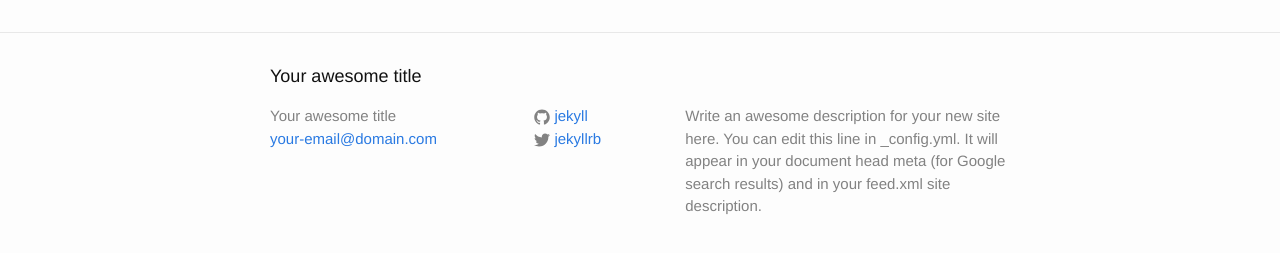
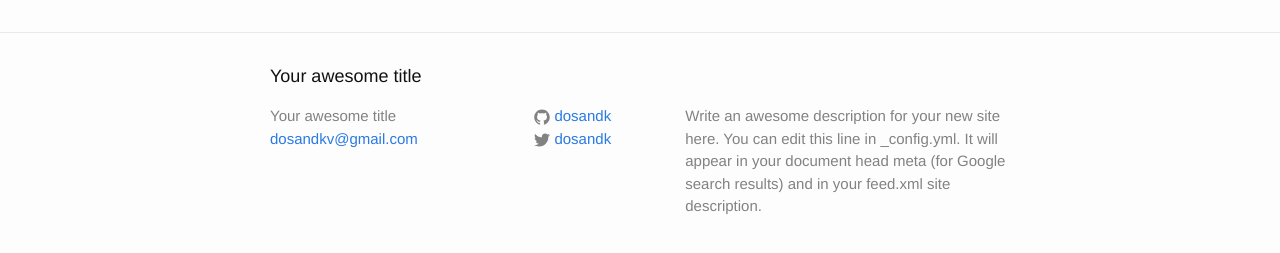
Before and after one commit to dosandk/blog, a Jekyll site: the page built from about.md, in a window 1280 px wide. Shown: the part 318-571 px from the top of the page. Built offline with Jekyll 4.4.1, drawn with Linux system fonts in a browser that asks for light colours.

Commit message:
added baseUrl to config;

```diff
--- a/_config.yml
+++ b/_config.yml
@@ -7,15 +7,15 @@
 
 # Site settings
 title: Your awesome title
-email: your-email@domain.com
+email: dosandkv@gmail.com
 description: > # this means to ignore newlines until "baseurl:"
   Write an awesome description for your new site here. You can edit this
   line in _config.yml. It will appear in your document head meta (for
   Google search results) and in your feed.xml site description.
-baseurl: "" # the subpath of your site, e.g. /blog
-url: "http://yourdomain.com" # the base hostname & protocol for your site
-twitter_username: jekyllrb
-github_username:  jekyll
+baseurl: "/blog" # the subpath of your site, e.g. /blog
+url: "http://dosandk.github.io/" # the base hostname & protocol for your site
+twitter_username: dosandk
+github_username:  dosandk
 
 # Build settings
 markdown: kramdown
```
Also changed, not shown: index-old.html (added, +23 -0 lines), index.html (+10 -23 lines).
